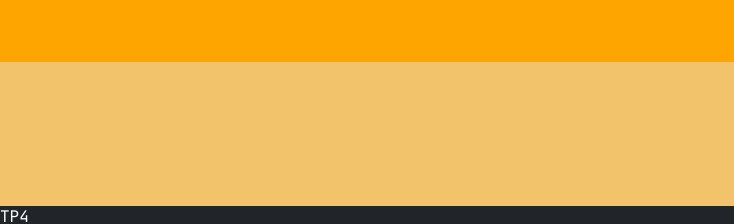
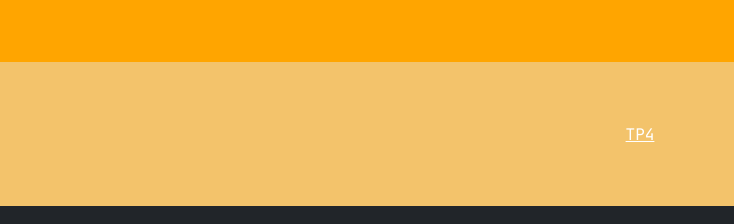
Before and after one commit to MaximeLabille/MaximeLabille.github.io, a plain HTML site: page projets/index.html in a window 1280 px wide. Shown: the part 843-1067 px from the top of the page, 0-734 px from the left. Drawn offline with Linux system fonts and the light colour scheme.

Commit message:
modified:   projets/index.html

```diff
--- a/projets/index.html
+++ b/projets/index.html
@@ -37,7 +37,7 @@
         <a class="categorie" href="/Mission3" style="background-color: orange;">
             Mission3
         </a>
-        <a class="categorie" href="/TP4" style="background-color: rgb(243, 195, 107);"></a>
+        <a class="categorie" href="/TP4" style="background-color: rgb(243, 195, 107);">
             TP4
         </a>
     </div>
```
